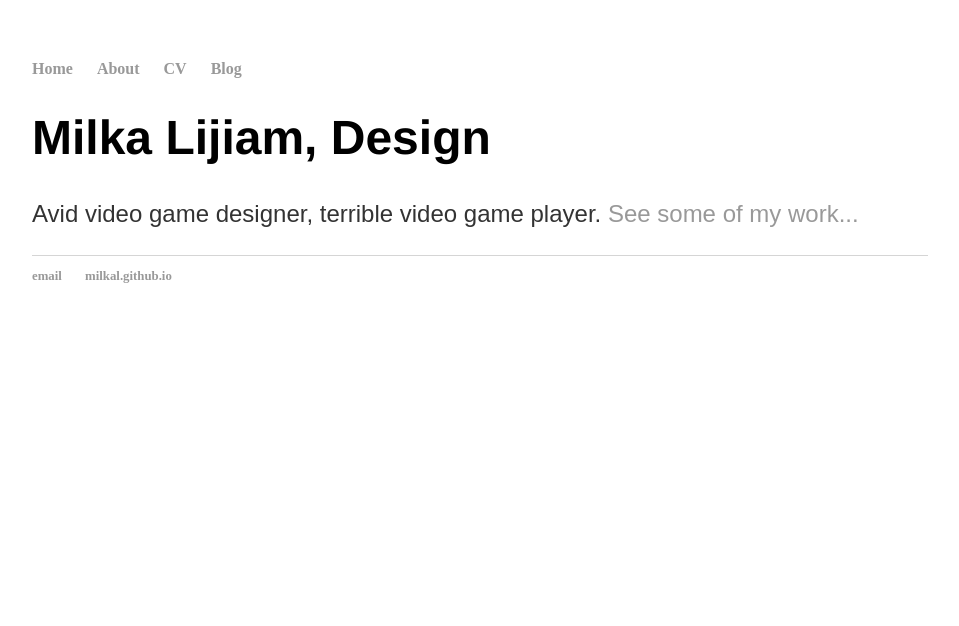
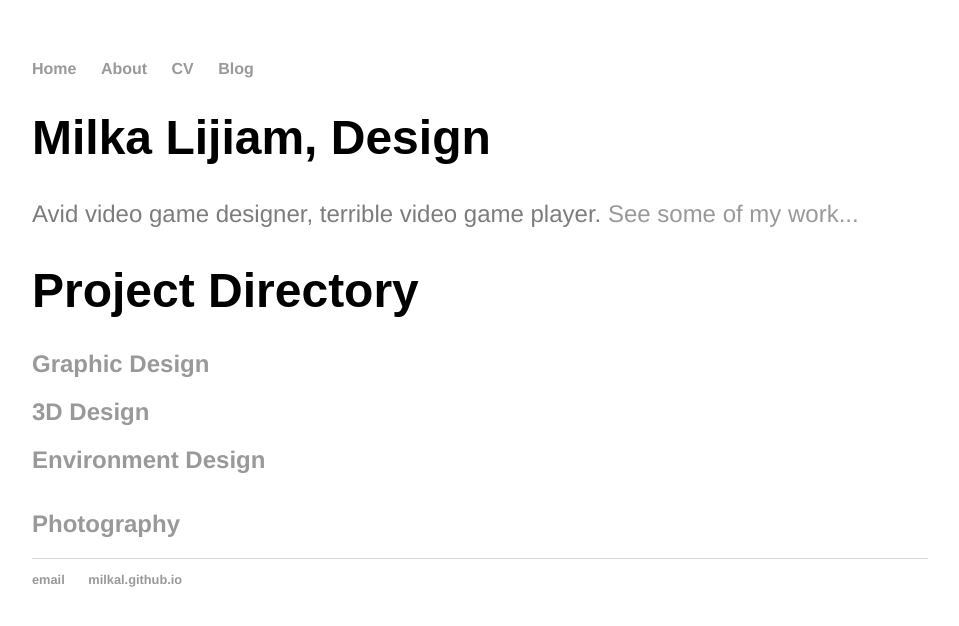
Before and after one commit to milkal/milkal.github.io, a Jekyll site: the page built from index.html, in a window 1280 px wide. Shown: the top 626 px of the page, without its empty margins (160-1119 px from the left). Built offline with Jekyll 4.4.1, drawn with Linux system fonts in a browser that asks for light colours.

Commit message:
Add files via upload

```diff
--- a/css/main.css
+++ b/css/main.css
@@ -2,8 +2,23 @@ body {
     margin: 60px auto;
     width: 70%;
 }
+@font-face {
+font-family: 'Montserrat-Light';
+src: url milkal.github.io/css/Montserrat-Light.otf
+src: url(Montserrat-Light.otf);
+}
+@font-face {
+font-family: 'Montserrat-ExtraLight';
+src: url milkal.github.io/css/Montserrat-ExtraLight.otf
+src: url(Montserrat-ExtraLight.otf);
+}
+@font-face {
+font-family: 'Montserrat-Regular';
+src: url milkal.github.io/css/Montserrat-Regular.otf
+src: url(Montserrat-Regular.otf);
+}
 nav ul, footer ul {
-    font-family:'Montserrat', 'Montserrat', 'Montserrat';
+    font-family:'Montserrat-Light', 'Helvetica', 'Arial';
     padding: 0px;
     list-style: none;
     font-weight: bold;
@@ -17,17 +32,22 @@ a {
     color: #999;
 }
 a:hover {
-    text-decoration: underline;
+    text-decoration: line-through;
 }
 h1 {
     font-size: 3em;
-    font-family:'Helvetica', 'Arial', 'Sans-Serif';
+    font-family:'Montserrat-Regular', 'Helvetice', 'Arial';
+}
+h2 {
+    font-size: 1.5em;
+    font-family:'Montserrat-Regular', 'Helvetica', 'Arial';
+    color: #7C7C7C
 }
 p {
     font-size: 1.5em;
-    font-family: 'Montserrat', 'Arial';
+    font-family: 'Montserrat-Light', 'Helvetica', 'Arial';
     line-height: 1.4em;
-    color: #333;
+    color: #7C7C7C;
 }
 footer {
     border-top: 1px solid #d5d5d5;
--- a/index.html
+++ b/index.html
@@ -5,4 +5,11 @@
 <div class="blurb">
 	<h1>Milka Lijiam, Design</h1>
 	<p>Avid video game designer, terrible video game player. <a href="/about">See some of my work...</a></p>
+
+	<!-- Project Directory -->
+	<h1>Project Directory</h1>
+	<h2><a href="/graphicdesign">Graphic Design</a></h2>
+	<h2><a href="/3D">3D Design</a></h2>
+	<h2><a href="/environment">Environment Design</a></p>
+	<h2><a href="/Photography">Photography</a></h2>
 </div><!-- /.blurb -->
```
Also changed, not shown: css/fonts/Montserrat-Bold.otf (added), css/fonts/Montserrat-ExtraLight.otf (added), css/fonts/Montserrat-Light.otf (added), css/fonts/Montserrat-Medium.otf (added), css/fonts/Montserrat-Regular.otf (added), css/fonts/Montserrat-SemiBold.otf (added), css/fonts/Montserrat-Thin.otf (added).
